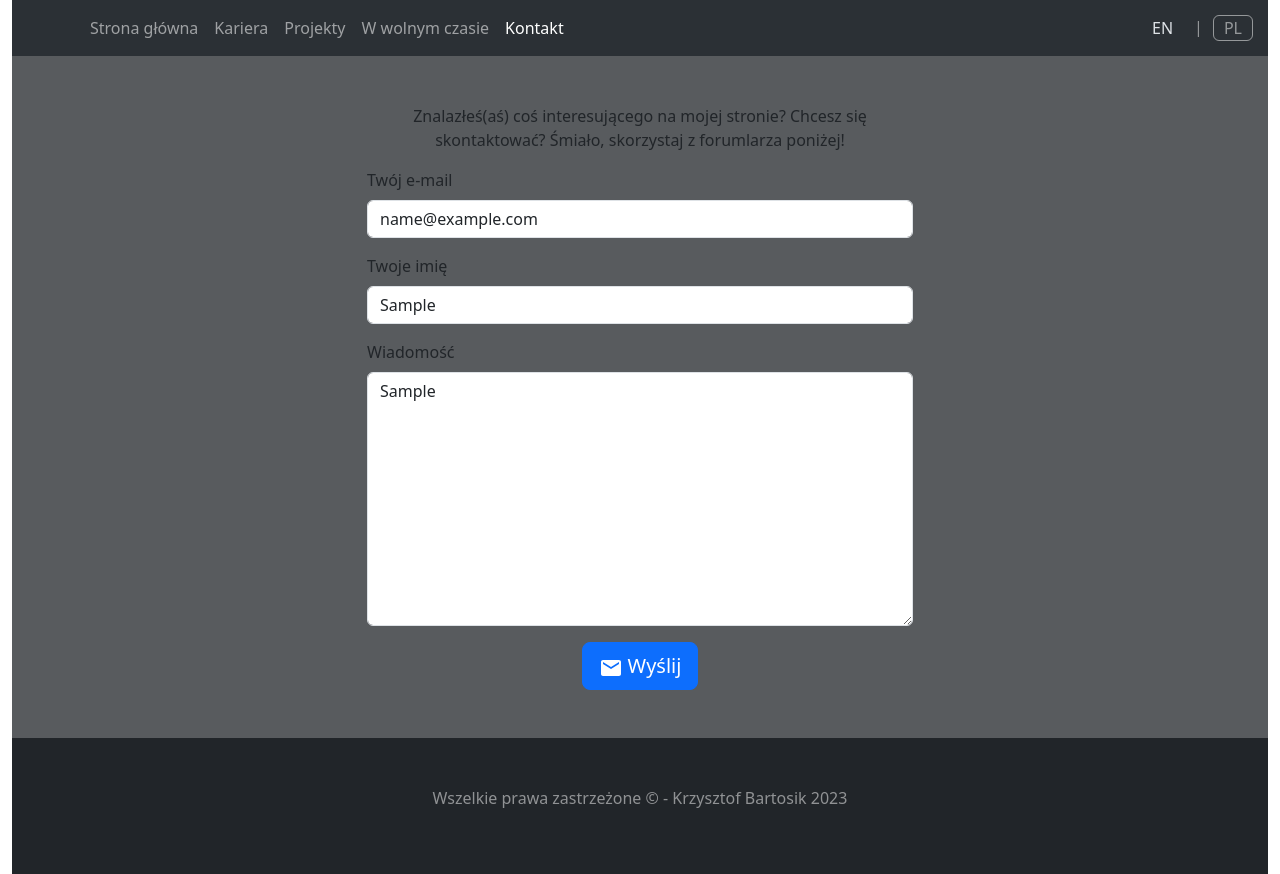
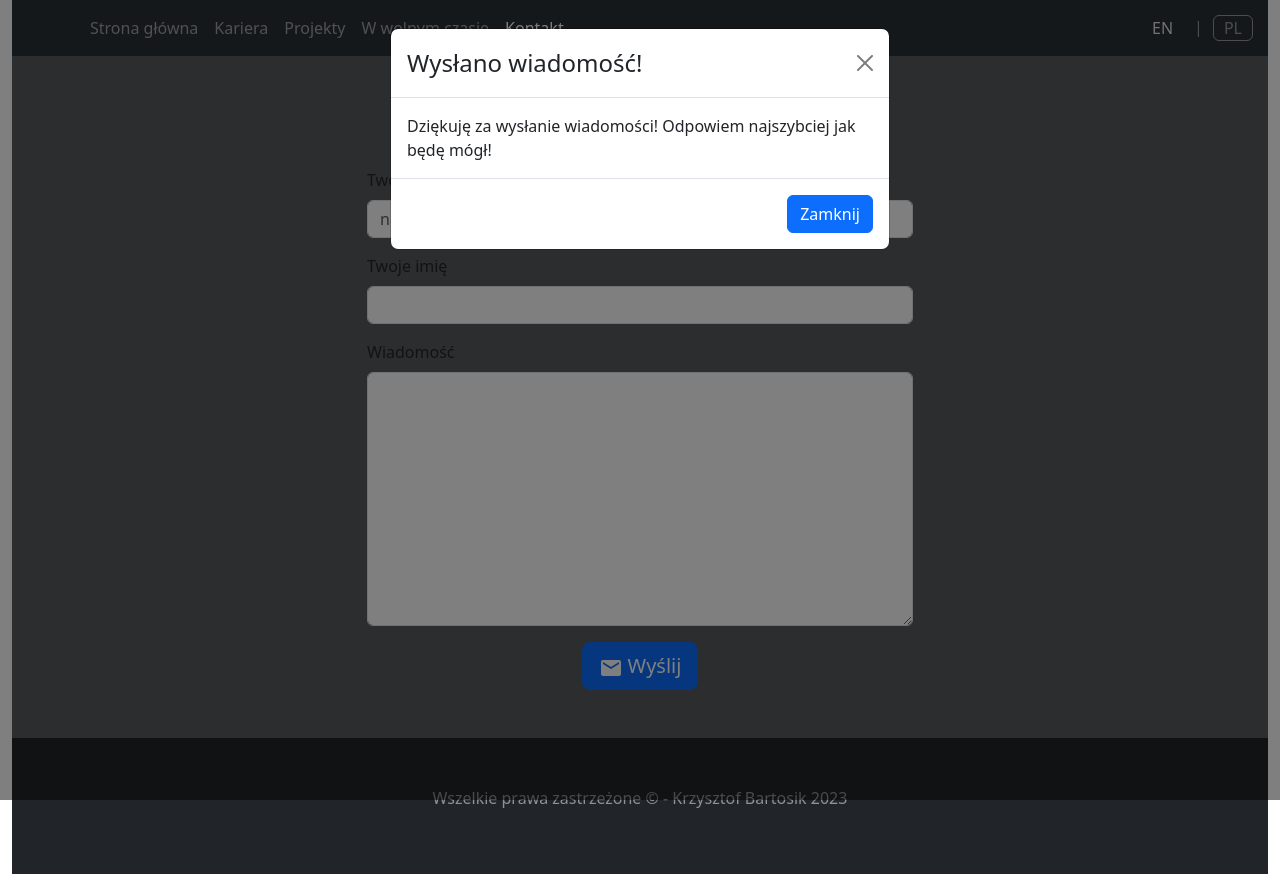
Before and after one commit to nitro03/portfolio, a React (Create React App) app: page /contact in a window 1280 px wide. Both pictures are taken after typing "name@example.com", "Sample", "Sample" into the empty fields and a click on the button "Wyślij". Built offline with nearby package versions, Linux system fonts and the light colour scheme; the HTML template or start-up script is replaced by a standard one.

Commit message:
Contact form - added form validation - added modal with confirmation

```diff
--- a/src/components/Contact/Contact.js
+++ b/src/components/Contact/Contact.js
@@ -1,5 +1,5 @@
 import React, {useContext, useState} from 'react';
-import {Button, Col, Container, Form, Row} from 'react-bootstrap';
+import {Button, Col, Container, Form, Row, Modal} from 'react-bootstrap';
 import translator from '../../i18n/translator';
 import {LangContext} from '../../contexts/LangContext';
 import EmailIcon from '@mui/icons-material/Email';
@@ -11,32 +11,35 @@ function Contact() {
     const INPUT_EMAIL_ID = 'formControlEmail';
     const INPUT_NAME_ID = 'formControlName';
     const INPUT_MSG_ID = 'formControlMsg';
-    const {lang} = useContext(LangContext);
-
-    const [formState, setFormState] = useState({
+    const INITIAL_STATE = {
         senderMail: '',
         senderName: '',
         msg: ''
-    });
-
-    const validateForm = () => {
-        //TODO
     };
 
-    const showConfirmation = function () {
-        //TODO: zrobić toast
-        alert(translator('contact_confirmation', lang));
-    };
+    const {lang} = useContext(LangContext);
+
+    const [formState, setFormState] = useState(INITIAL_STATE);
+    const [validated, setValidated] = useState(false);
+    const [isModalShown, showModal] = useState(false);
+    const toggleModal = () => showModal(!isModalShown);
 
     const clearInputs = () => {
-        //TODO
+        setFormState(INITIAL_STATE);
+        setValidated(false);
     }
     const onSubmit = (e) => {
         e.preventDefault();
+
+        const form = e.currentTarget;
+        if (form.checkValidity() === false) {
+            setValidated(true);
+            return;
+        }
+
         const currentDate = new Date().toISOString();
 
         const {senderMail, senderName, msg} = formState;
-
         const message = {
             senderMail,
             senderName,
@@ -45,12 +48,34 @@ function Contact() {
         }
         //tu powinna byc akcja wyslania wiadomosci na maila
         console.log(message);
+        toggleModal();
+        clearInputs();
     }
     const renderInfo = () => {
         return (
             <p className="contact-info">
                 {translator('contact_info', lang)}
-            </p>);
+            </p>
+        );
+    };
+
+    const renderModal = () => {
+
+        return (
+            <Modal show={isModalShown} onHide={toggleModal}>
+                <Modal.Header closeButton>
+                    <Modal.Title>{translator('message_sent', lang)}</Modal.Title>
+                </Modal.Header>
+                <Modal.Body>{translator('contact_confirmation', lang)}</Modal.Body>
+                <Modal.Footer>
+
+                    <Button variant="primary" onClick={toggleModal}>
+                        {translator('close', lang)}
+                    </Button>
+                </Modal.Footer>
+            </Modal>
+        );
+
     }
 
     const onInputChange = (e) => {
@@ -78,29 +103,31 @@ function Contact() {
                         msg: value
                     })
                     break;
+                default:
             }
+            setValidated(true);
             return;
         }
         console.error('Input Id is empty, state was\'nt set');
-        return;
     }
     const renderForm = () => {
+        const {senderMail, senderName, msg} = formState
         return (
-            <Form className="contact-form">
+            <Form noValidate validated={validated} onSubmit={onSubmit} className="contact-form">
                 <Form.Group className="mb-3" controlId={INPUT_EMAIL_ID}>
                     <Form.Label>{translator('email_label', lang)}</Form.Label>
-                    <Form.Control type="email" placeholder="name@example.com" onChange={onInputChange}/>
+                    <Form.Control type="email" required={true} placeholder="name@example.com" value={senderMail}
+                                  onChange={onInputChange}/>
                 </Form.Group>
                 <Form.Group className="mb-3" controlId={INPUT_NAME_ID}>
                     <Form.Label>{translator('name_label', lang)}</Form.Label>
-                    <Form.Control onChange={onInputChange}/>
+                    <Form.Control value={senderName} required onChange={onInputChange}/>
                 </Form.Group>
                 <Form.Group className="mb-3" controlId={INPUT_MSG_ID}>
                     <Form.Label>{translator('message_label', lang)}</Form.Label>
-                    <Form.Control as="textarea" rows={MSG_FIELD_ROWS} onChange={onInputChange}/>
+                    <Form.Control as="textarea" required rows={MSG_FIELD_ROWS} value={msg} onChange={onInputChange}/>
                 </Form.Group>
-                <Button className="contact-form__submit-btn" variant="primary" type="submit" size="lg"
-                        onClick={onSubmit}>
+                <Button className="contact-form__submit-btn" variant="primary" type="submit" size="lg">
                     <EmailIcon/>
                     <span className="contact-form__submit-btn__span">{translator('submit_btn_label', lang)}</span>
                 </Button>
@@ -112,6 +139,7 @@ function Contact() {
             <Row className="justify-content-md-center">
                 <Col lg="6">
                     {renderInfo()}
+                    {renderModal()}
                 </Col>
             </Row>
             <Row className="justify-content-md-center">
--- a/src/i18n/dictionaries/en.json
+++ b/src/i18n/dictionaries/en.json
@@ -36,5 +36,7 @@
   "name_label": "Your Name",
   "message_label": "Message",
   "submit_btn_label": "Send",
-  "contact_confirmation": "Thanks for sending me a message! I'm gonna answer as soon as possible!"
+  "message_sent": "Message has been sent!",
+  "contact_confirmation": "Thanks for sending me a message! I'm gonna answer as soon as possible!",
+  "close": "Close"
 }
--- a/src/i18n/dictionaries/pl.json
+++ b/src/i18n/dictionaries/pl.json
@@ -37,5 +37,7 @@
   "name_label": "Twoje imię",
   "message_label": "Wiadomość",
   "submit_btn_label": "Wyślij",
-  "contact_confirmation": "Dziękuję za wysłanie wiadomości! Odpowiem najszybciej jak będę mógł!"
+  "message_sent": "Wysłano wiadomość!",
+  "contact_confirmation": "Dziękuję za wysłanie wiadomości! Odpowiem najszybciej jak będę mógł!",
+  "close": "Zamknij"
 }
```
